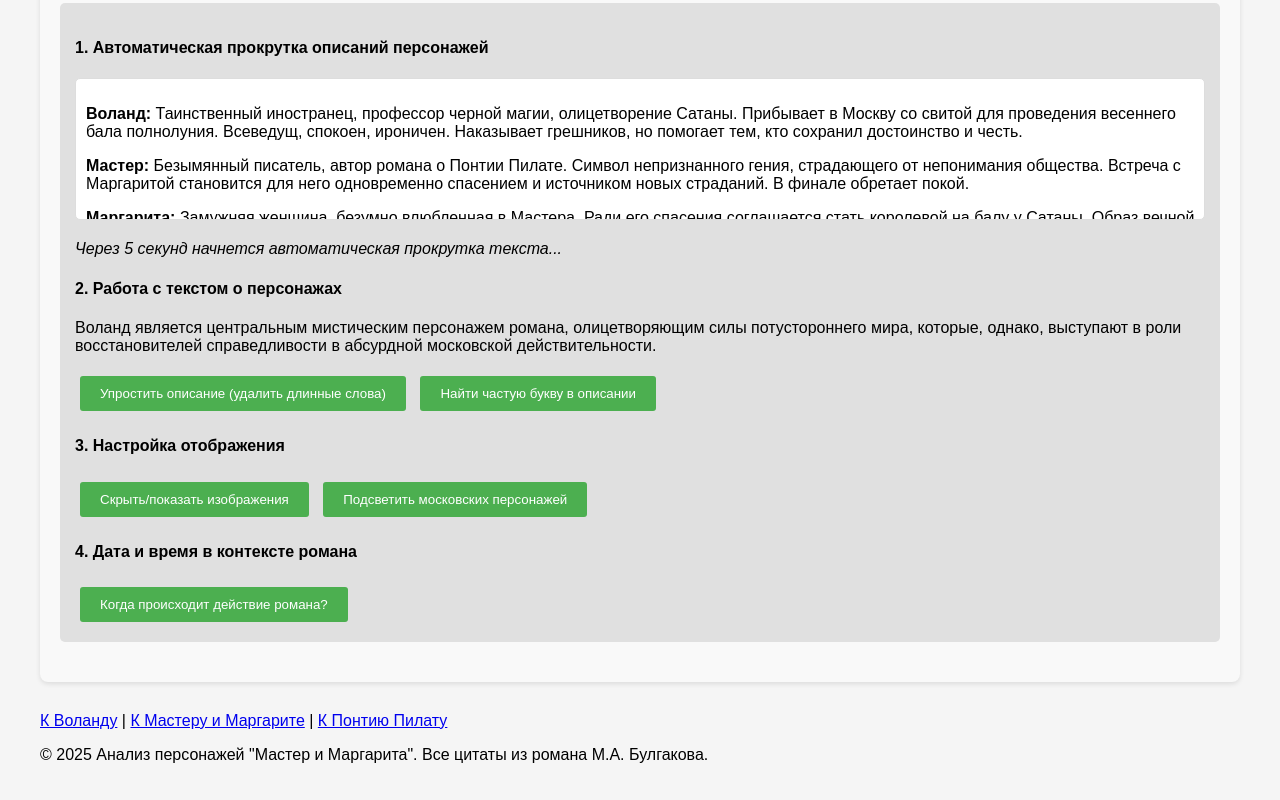
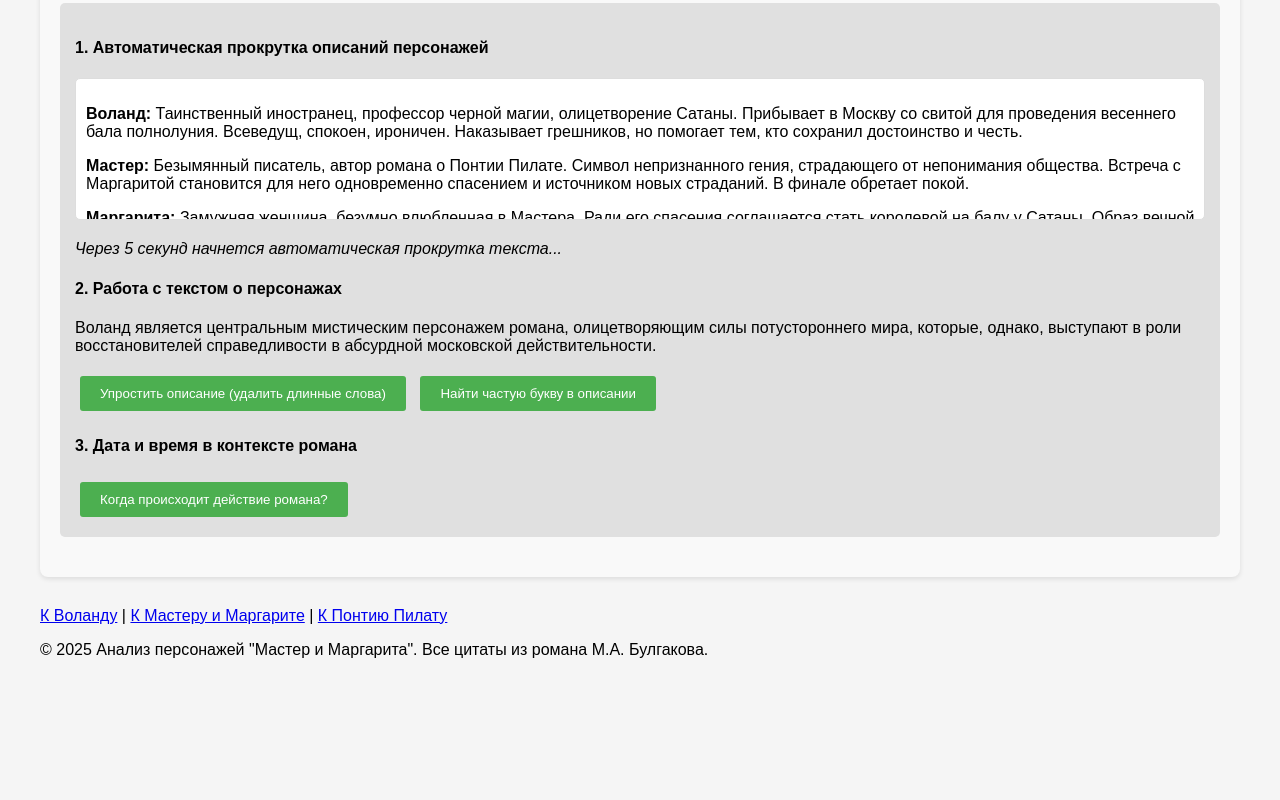
Before and after one commit to cutecarti/iplab3, a plain HTML site: page characters.html in a window 1280 px wide. Shown: the part 1698-2498 px from the top of the page. After the commit the page ends 2393 px from the top, so only its background shows below. Drawn offline with Linux system fonts and the light colour scheme.

Commit message:
improve 2 characters.html

```diff
--- a/characters.html
+++ b/characters.html
@@ -199,11 +199,7 @@
                 <button onclick="simplifyCharacterText()">Упростить описание (удалить длинные слова)</button>
                 <button onclick="findFrequentCharacterLetter()">Найти частую букву в описании</button>
 
-                <h4>3. Настройка отображения</h4>
-                <button onclick="toggleCharacterImages()">Скрыть/показать изображения</button>
-                <button onclick="highlightMoscowCharacters()">Подсветить московских персонажей</button>
-
-                <h4>4. Дата и время в контексте романа</h4>
+                <h4>3. Дата и время в контексте романа</h4>
                 <button onclick="showNovelTime()">Когда происходит действие романа?</button>
             </div>
         </div>
```
